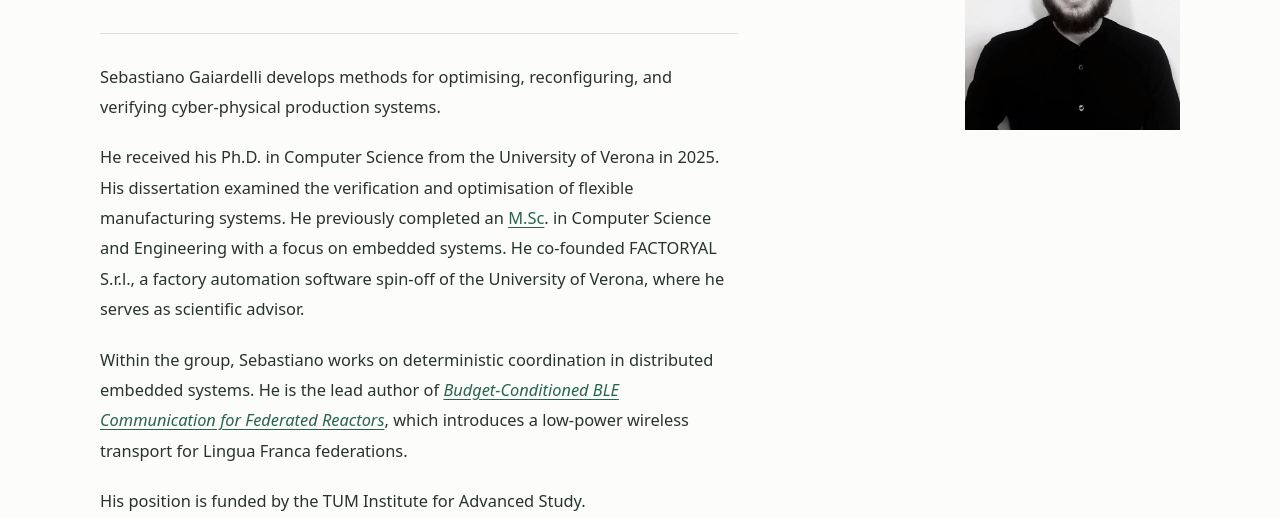
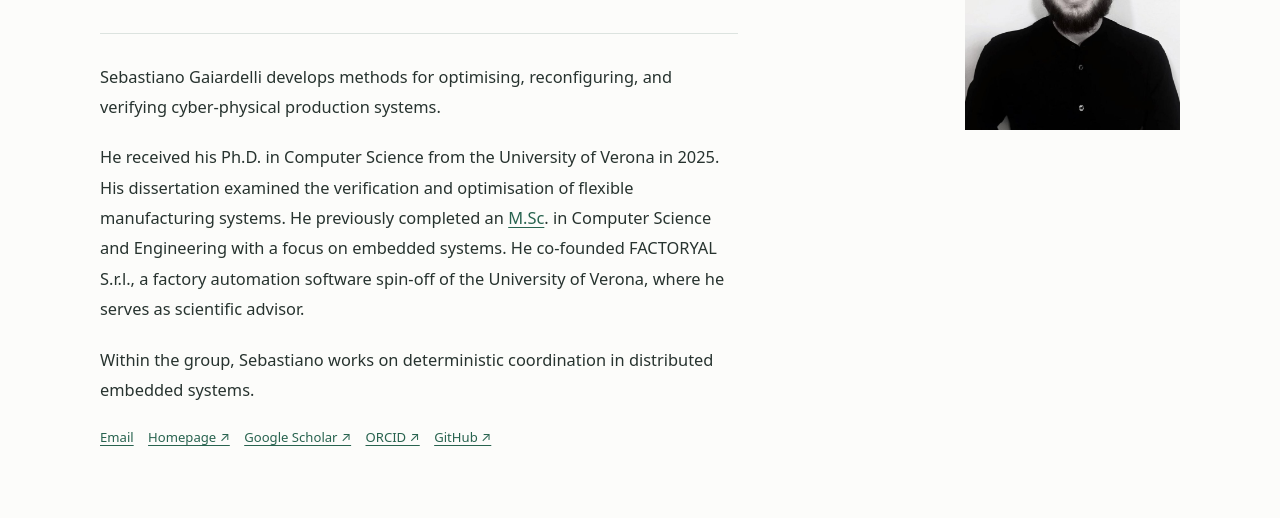
Before and after one commit to Sustainable-CPSs-Group/sustainable-cpss.github.io, an Astro site: page /people/sebastiano-gaiardelli in a window 1280 px wide. Shown: the part 282-800 px from the top of the page. Built offline with nearby package versions, Linux system fonts and the light colour scheme; Astro itself is replaced by a stand-in of ours.

Commit message:
Update sebastiano-gaiardelli.md

```diff
--- a/src/content/people/sebastiano-gaiardelli.md
+++ b/src/content/people/sebastiano-gaiardelli.md
@@ -23,6 +23,4 @@
 
 He received his Ph.D. in Computer Science from the University of Verona in 2025. His dissertation examined the verification and optimisation of flexible manufacturing systems. He previously completed an M.Sc. in Computer Science and Engineering with a focus on embedded systems. He co-founded FACTORYAL S.r.l., a factory automation software spin-off of the University of Verona, where he serves as scientific advisor.
 
-Within the group, Sebastiano works on deterministic coordination in distributed embedded systems. He is the lead author of [*Budget-Conditioned BLE Communication for Federated Reactors*](/blog/2026/ble-federated-reactors/), which introduces a low-power wireless transport for Lingua Franca federations.
-
-His position is funded by the TUM Institute for Advanced Study.
+Within the group, Sebastiano works on deterministic coordination in distributed embedded systems.
```
